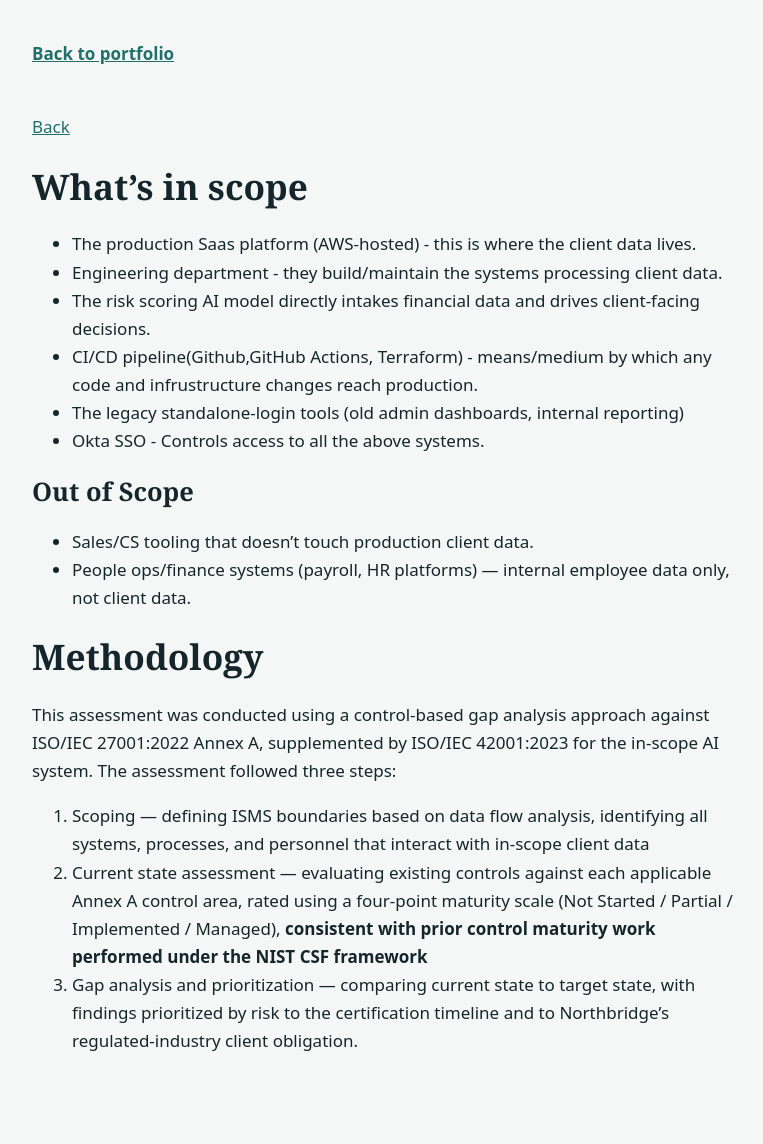
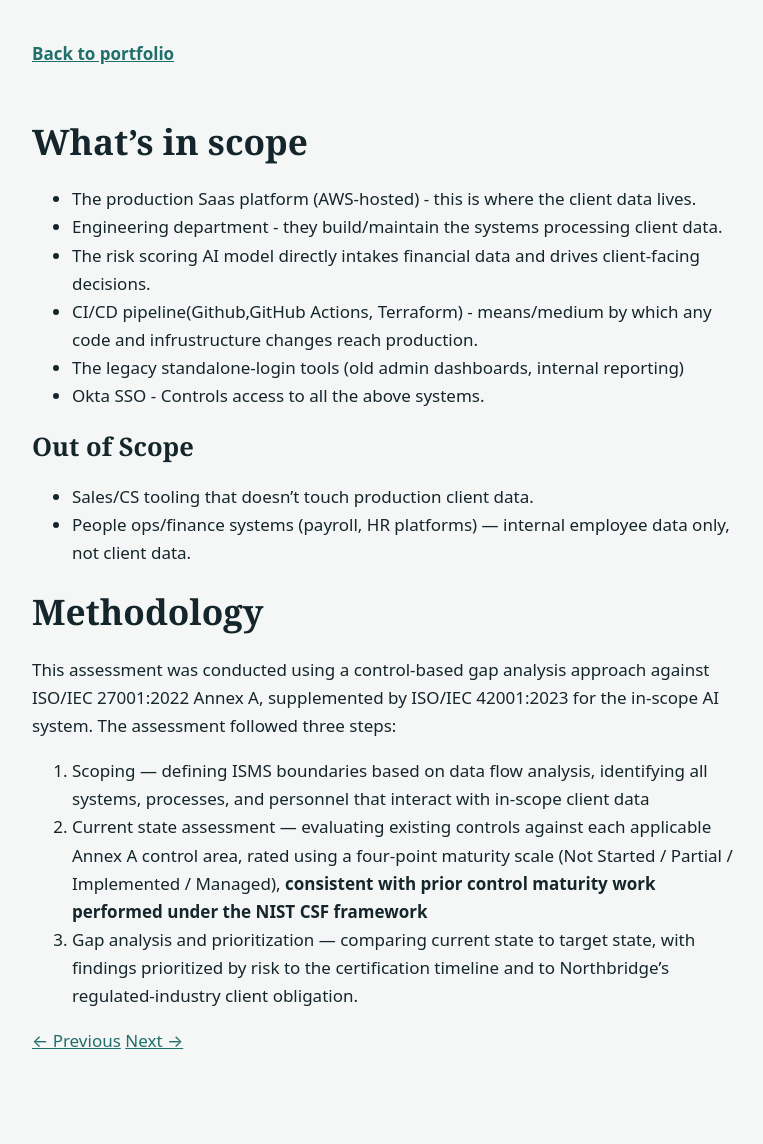
Before and after one commit to krens22/GRC-project-portfolio, a Jekyll site: the page built from ISO-42001/Northbridge-Analytics/01-scope-methodology.md, in a window 1280 px wide. Shown: the whole page, without its empty margins (250-1013 px from the left). Built offline with Jekyll 4.4.1, drawn with Linux system fonts in a browser that asks for light colours; part of the change alters nothing that is shown.

Commit message:
Add navigation links in scope methodology document
Added navigation links to previous and next sections.

```diff
--- a/ISO-42001/Northbridge-Analytics/01-scope-methodology.md
+++ b/ISO-42001/Northbridge-Analytics/01-scope-methodology.md
@@ -1,8 +1,9 @@
 ---
 title: Scope and methodology
+prev: 00-document-control.html
+next: 02-Organizational-context.html
 ---
 
-[Back](./)
 
 # What's in scope
 - The production Saas platform (AWS-hosted) - this is where the client data lives.
```
